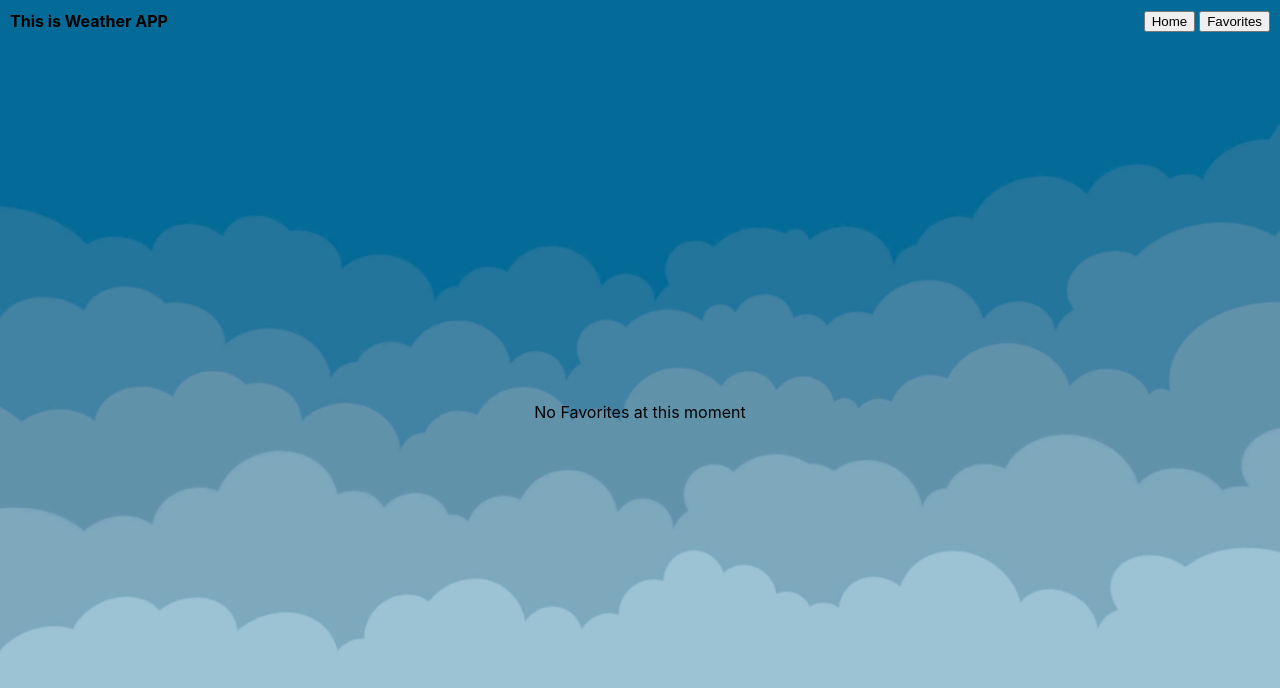
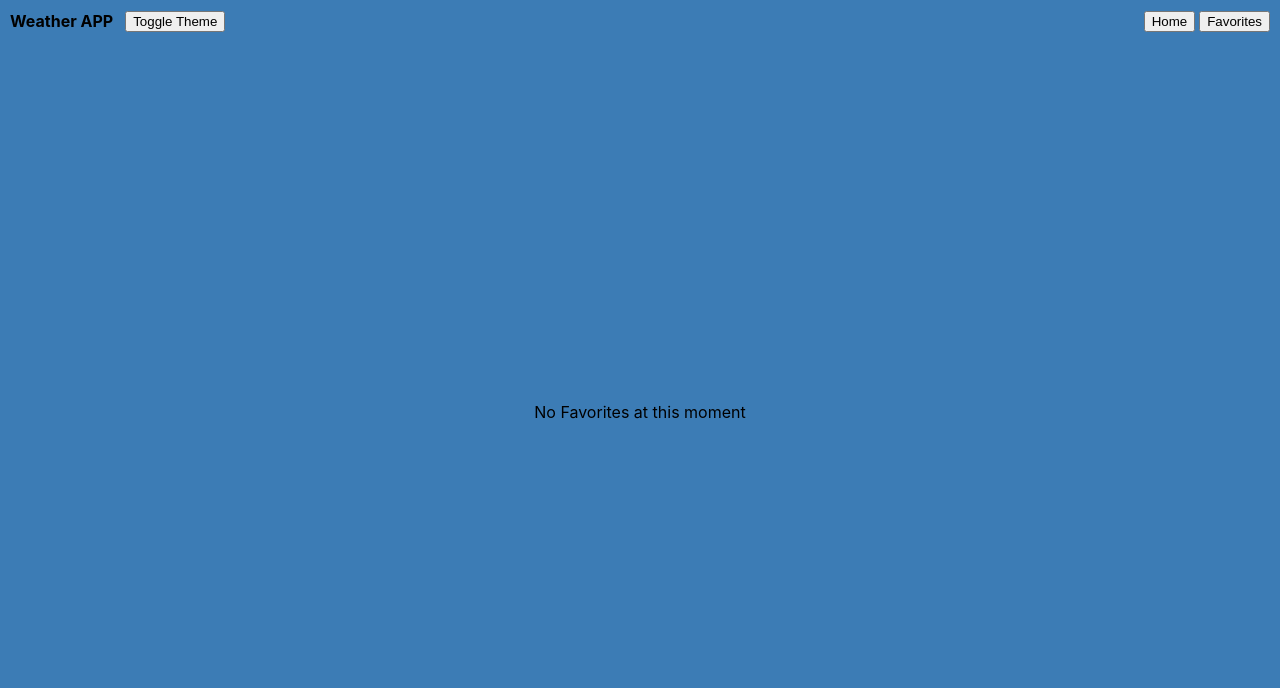
Before and after one commit to tal5579/tal-shwarts-24.6.23, a React (Create React App) app: page /tal-shwarts-24.6.23/favorites in a window 1280 px wide. Shown: the top 688 px of the page. Built offline with nearby package versions, Linux system fonts and the light colour scheme; the HTML template or start-up script is replaced by a standard one.

Commit message:
add theme toggle button

```diff
--- a/src/components/Header/Header.js
+++ b/src/components/Header/Header.js
@@ -1,12 +1,30 @@
 import React from 'react';
 import styles from './Header.module.scss';
 import {Link} from "react-router-dom";
+import {useDispatch} from "react-redux";
+import {useAppData} from "../../redux/selectors/selectors";
+import {actions} from "../../redux/actions/actions";
 
-const Header = () => {
+const Header = (props) => {
+    const dispatch = useDispatch();
+    const { siteLightTheme } = useAppData();
+    const toggleTheme = () => {
+        dispatch(
+            {
+                type: actions.SetSiteLightTheme,
+                payload: !siteLightTheme
+            }
+        );
+    }
     return (
         <div className={styles.container}>
             <div className={styles.title__section}>
-                This is Weather APP
+                <div>
+                    Weather APP
+                </div>
+                <button onClick={toggleTheme}>
+                    Toggle Theme
+                </button>
             </div>
             <div className={styles.button__section}>
                 <Link to="/">
--- a/src/components/Header/Header.module.scss
+++ b/src/components/Header/Header.module.scss
@@ -10,7 +10,7 @@
   justify-content: center;
   align-content: center;
   align-items: center;
-  gap: 6px;
+  gap: 12px;
   font-weight: bold;
 }
 
--- a/src/components/Layout/Layout.js
+++ b/src/components/Layout/Layout.js
@@ -2,13 +2,16 @@ import React from 'react';
 import styles from './Layout.module.scss';
 import Header from "../Header/Header";
 import Footer from "../Footer/Footer";
+import clsx from "clsx";
+import {useAppData} from "../../redux/selectors/selectors";
 
 const Layout = (props) => {
     const {children} = props;
+    const { siteLightTheme } = useAppData();
 
     return (
-        <div className={styles.container}>
-            <Header />
+        <div className={clsx(styles.container, siteLightTheme ? styles.light : styles.dark)}>
+            <Header/>
             {children}
             <Footer />
         </div>
--- a/src/components/Layout/Layout.module.scss
+++ b/src/components/Layout/Layout.module.scss
@@ -1,6 +1,5 @@
 .container {
     position: relative;
-    background-image: url('../../../public/images/weatherBackground.png');
     background-position: center;
     background-repeat: no-repeat;
     background-size: cover;
@@ -8,3 +7,12 @@
     height: 100%;
     width: 100%;
 }
+
+.dark {
+    background-color: #0D0D17;
+    color: white;
+}
+.light {
+    background-color: #3c7cb5;
+    color: black;
+}
--- a/src/components/Search/Search.js
+++ b/src/components/Search/Search.js
@@ -9,9 +9,19 @@ import debounce from "lodash/debounce";
 import {useDispatch} from "react-redux";
 import {actions} from "../../redux/actions/actions";
 import {toast} from "react-toastify";
+import { createTheme } from "@material-ui/core/styles";
+import { ThemeProvider } from "@material-ui/styles";
+import CssBaseline from "@material-ui/core/CssBaseline";
+import {useAppData} from "../../redux/selectors/selectors";
 
 const Search = () => {
     const dispatch = useDispatch();
+    const { siteLightTheme } = useAppData();
+    const theme = createTheme({
+        palette: {
+            type: siteLightTheme ? 'light' : 'dark'
+        }
+    });
     const onChange = (e) => {
         const config = {
             params: {
@@ -20,8 +30,16 @@ const Search = () => {
         }
         axios.get('locations/v1/cities/autocomplete', config)
             .then(res => {
-                dispatch({type: actions.SetLocationKey, payload: res?.data[0]?.Key});
-                dispatch({type: actions.SetLocationName, payload: res?.data[0]?.LocalizedName});
+                if (res.data?.length) {
+                    dispatch({
+                        type: actions.SetLocationKey,
+                        payload: res.data[0]?.Key
+                    });
+                    dispatch({
+                        type: actions.SetLocationName,
+                        payload: res.data[0]?.LocalizedName
+                    });
+                }
             })
             .catch(err => {
                 toast(`Something wrong happend: ${err.message}`)
@@ -29,8 +47,11 @@ const Search = () => {
     };
 
     const debounceOnChange = debounce(onChange, 500);
+    console.log(textInput);
     return (
         <div className={styles.container}>
+            <ThemeProvider theme={theme}>
+                <CssBaseline />
                 <TextField
                     InputProps={{
                         startAdornment: (
@@ -40,9 +61,10 @@ const Search = () => {
                                 </IconButton>
                             </InputAdornment>
                         ),
-                    onChange: (e) => debounceOnChange(e)
+                        onChange: (e) => debounceOnChange(e),
                     }}
                 />
+            </ThemeProvider>
         </div>
     )
 }
--- a/src/pages/Home/Home.js
+++ b/src/pages/Home/Home.js
@@ -23,10 +23,12 @@ const Home = () => {
         }
         axios.get(`forecasts/v1/daily/5day/${currentLocationKey}`, config)
             .then(res => {
+                if (res.data) {
                     dispatch({
                         type: actions.SetDailyForecast,
-                    payload: res?.data?.DailyForecasts
+                        payload: res.data?.DailyForecasts
                     });
+                }
             })
             .catch(err => {
                 toast(`Something wrong happend: ${err.message}`)
@@ -41,10 +43,12 @@ const Home = () => {
         }
         axios.get(`currentconditions/v1/${currentLocationKey}`, config)
             .then((res) => {
+                if (res.data?.length) {
                     dispatch({
                          type: actions.SetCurrentConditions,
                          payload: res.data[0],
                     });
+                }
             })
             .catch(err => {
                 toast(`Something wrong happend: ${err.message}`)
@@ -63,7 +67,7 @@ const Home = () => {
                 id: currentLocationKey,
                 name: currentLocationName,
                 currentWeather: !isEmpty(currentConditions) ?
-                    currentConditions?.Temperature?.Metric?.Value + currentConditions?.Temperature?.Metric?.Unit :
+                    currentConditions.Temperature?.Metric?.Value + currentConditions.Temperature?.Metric?.Unit :
                     "20C",
             };
             favorites.push(favoriteData);
@@ -91,7 +95,7 @@ const Home = () => {
                         </div>
                         <div className={styles.weather__section__top__right}>
                             <button onClick={addOrRemoveFromFavorites}>
-                                Add / Remove
+                                Add / Remove As Favorite
                             </button>
                         </div>
                     </div>
--- a/src/pages/Home/Home.module.scss
+++ b/src/pages/Home/Home.module.scss
@@ -46,6 +46,8 @@
 .weather__section_description {
   display: flex;
   flex-direction: column;
+  justify-content: flex-start;
+  align-items: flex-start;
 }
 
 .weather__section__top__right {
--- a/src/redux/actions/actions.js
+++ b/src/redux/actions/actions.js
@@ -2,5 +2,6 @@ export const actions = {
     SetLocationKey: 'SetLocationKey',
     SetLocationName: 'SetLocationName',
     SetDailyForecast: 'SetDailyForecast',
-    SetCurrentConditions: 'SetCurrentConditions'
+    SetCurrentConditions: 'SetCurrentConditions',
+    SetSiteLightTheme: "SetSiteLightTheme",
 };
--- a/src/redux/reducers/reducers.js
+++ b/src/redux/reducers/reducers.js
@@ -6,6 +6,7 @@ const initialState = {
     currentLocationName: defaultLocationName,
     currentDailyForecast: [],
     currentConditions: {},
+    siteLightTheme: true
 };
 
 export const appReducer = (state = initialState, action) => {
@@ -39,6 +40,13 @@ export const appReducer = (state = initialState, action) => {
             }
         }
 
+        case actions.SetSiteLightTheme: {
+            return {
+                ...state,
+                siteLightTheme: action.payload,
+            }
+        }
+
         default:
             return state;
     }
```
Also changed, not shown: images/weatherBackground.png (deleted). Lines whose indentation alone changed are shown as unchanged.
